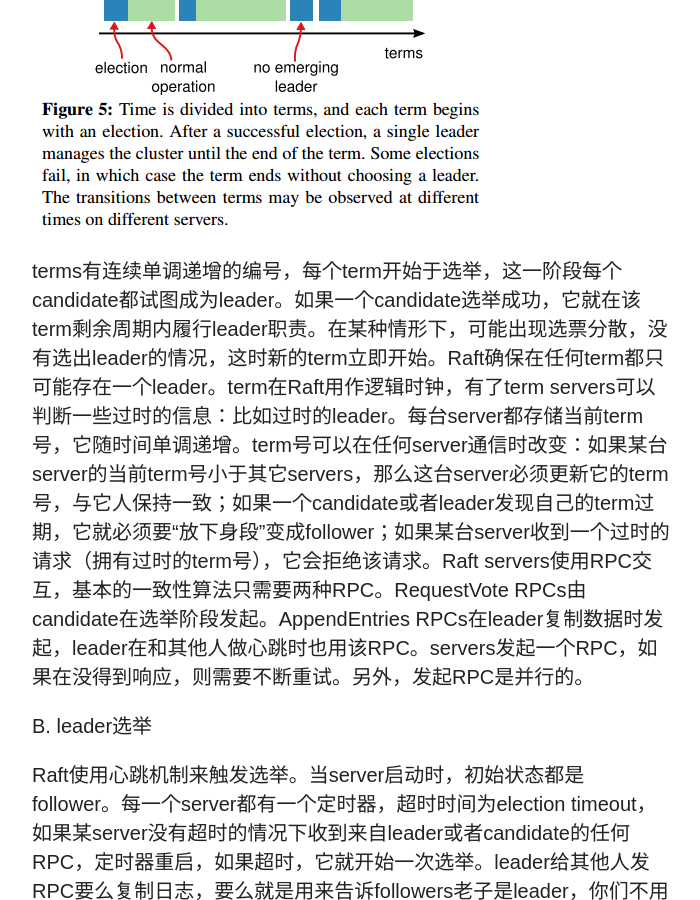
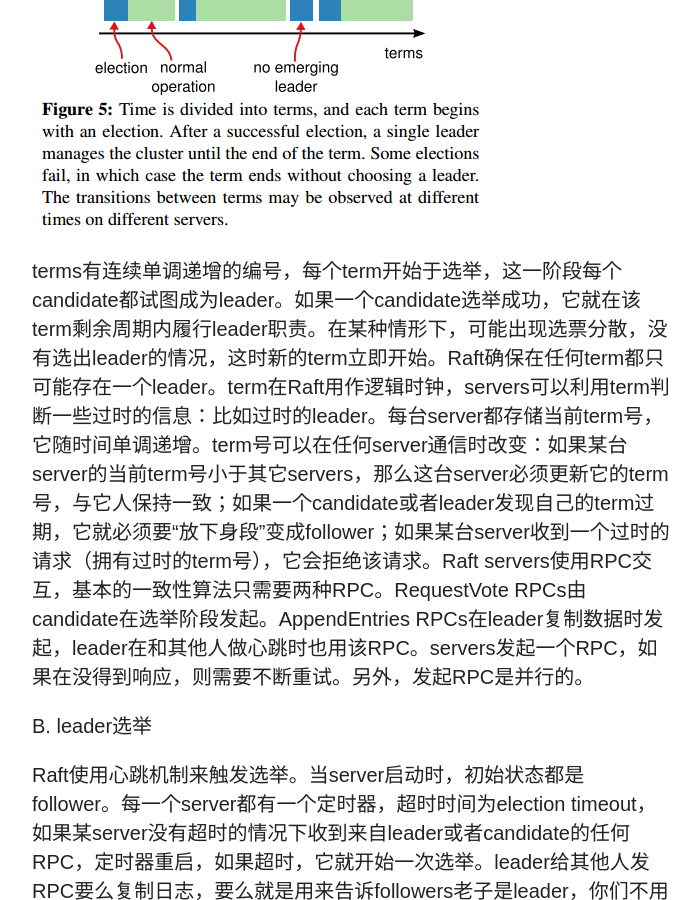
Before and after one commit to wuyu201321060203/wuyu201321060203.github.io, a Jekyll site: the page built from _posts/2014-09-13-Raft.md, in a window 1280 px wide and 900 px high, scrolled down 4475 px. Shown: the whole window, without its empty margins (318-1018 px from the left). Built offline with Jekyll 4.4.1, drawn with Linux system fonts in a browser that asks for light colours; nearby versions of some CDN libraries; comment, search, counter and statistics services are not loaded.

```diff
--- a/_posts/2014-09-13-Raft.md
+++ b/_posts/2014-09-13-Raft.md
@@ -65,7 +65,7 @@
 
 ![](/images/raft4.png)
 
-terms有连续单调递增的编号，每个term开始于选举，这一阶段每个candidate都试图成为leader。如果一个candidate选举成功，它就在该term剩余周期内履行leader职责。在某种情形下，可能出现选票分散，没有选出leader的情况，这时新的term立即开始。Raft确保在任何term都只可能存在一个leader。term在Raft用作逻辑时钟，有了term servers可以判断一些过时的信息：比如过时的leader。每台server都存储当前term号，它随时间单调递增。term号可以在任何server通信时改变：如果某台server的当前term号小于其它servers，那么这台server必须更新它的term号，与它人保持一致；如果一个candidate或者leader发现自己的term过期，它就必须要“放下身段”变成follower；如果某台server收到一个过时的请求（拥有过时的term号），它会拒绝该请求。Raft servers使用RPC交互，基本的一致性算法只需要两种RPC。RequestVote RPCs由candidate在选举阶段发起。AppendEntries RPCs在leader复制数据时发起，leader在和其他人做心跳时也用该RPC。servers发起一个RPC，如果在没得到响应，则需要不断重试。另外，发起RPC是并行的。
+terms有连续单调递增的编号，每个term开始于选举，这一阶段每个candidate都试图成为leader。如果一个candidate选举成功，它就在该term剩余周期内履行leader职责。在某种情形下，可能出现选票分散，没有选出leader的情况，这时新的term立即开始。Raft确保在任何term都只可能存在一个leader。term在Raft用作逻辑时钟，servers可以利用term判断一些过时的信息：比如过时的leader。每台server都存储当前term号，它随时间单调递增。term号可以在任何server通信时改变：如果某台server的当前term号小于其它servers，那么这台server必须更新它的term号，与它人保持一致；如果一个candidate或者leader发现自己的term过期，它就必须要“放下身段”变成follower；如果某台server收到一个过时的请求（拥有过时的term号），它会拒绝该请求。Raft servers使用RPC交互，基本的一致性算法只需要两种RPC。RequestVote RPCs由candidate在选举阶段发起。AppendEntries RPCs在leader复制数据时发起，leader在和其他人做心跳时也用该RPC。servers发起一个RPC，如果在没得到响应，则需要不断重试。另外，发起RPC是并行的。
 
 B. leader选举
 
```
